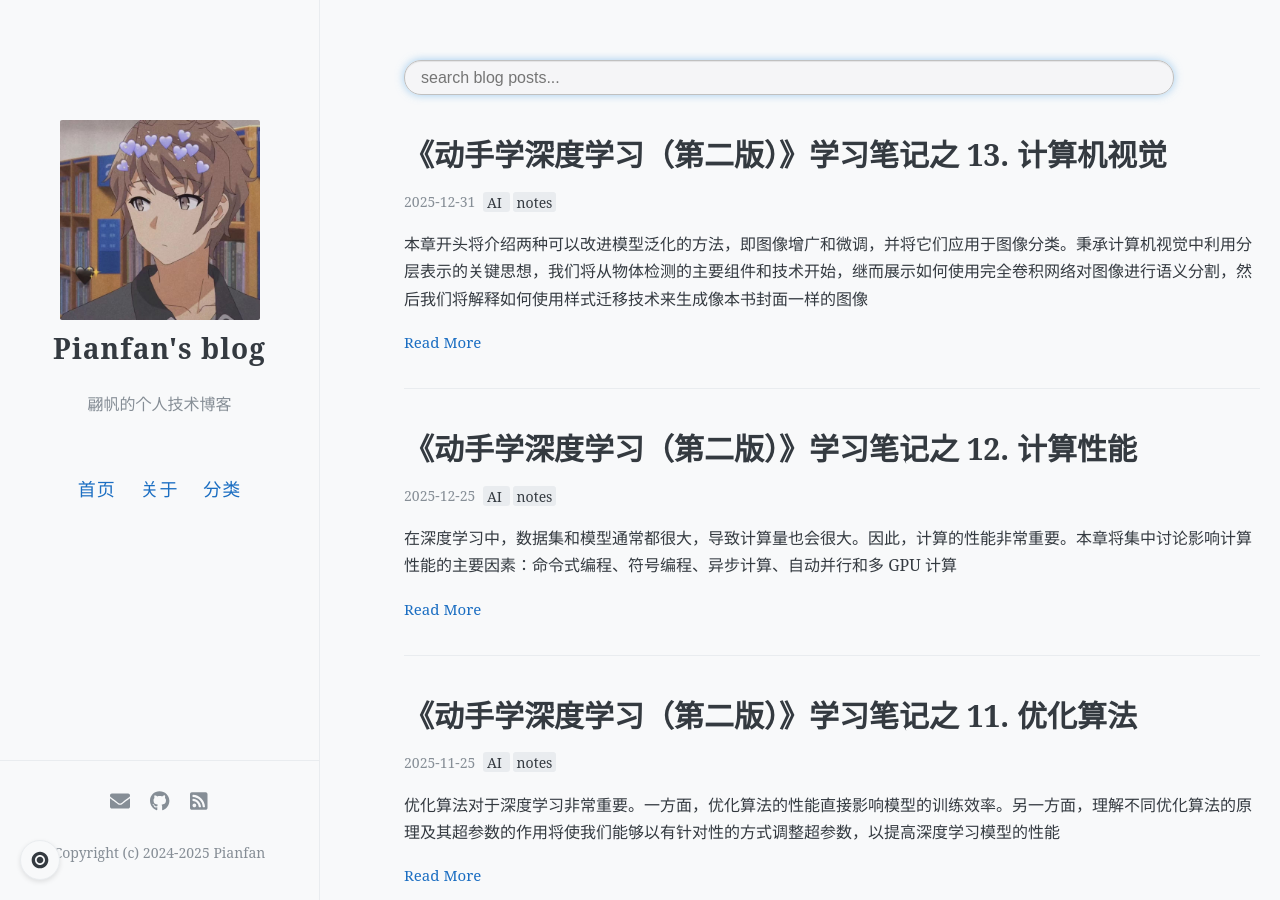
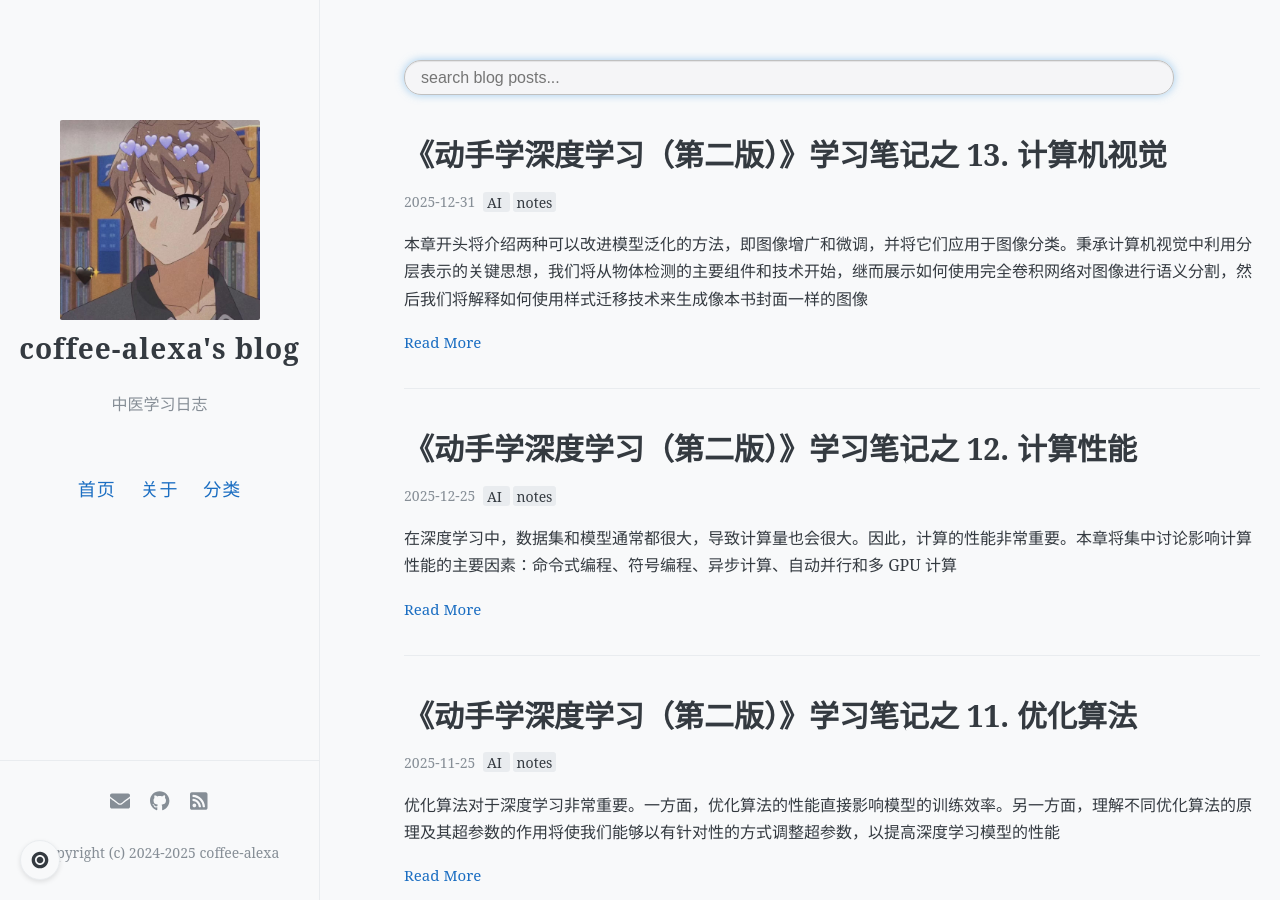
Before and after one commit to coffee-alexa/coffee-alexa.github.io, a Jekyll site: the page built from index.html, in a window 1280 px wide and 900 px high. Built offline with Jekyll 4.4.1, drawn with Linux system fonts in a browser that asks for light colours; a script that is not in the unit is left out; the list of posts is cut into pages by our own code; comment, search, counter and statistics services are not loaded.

Commit message:
更改配置

```diff
--- a/_config.yml
+++ b/_config.yml
@@ -1,8 +1,8 @@
-name: "Pianfan's blog"
-description: "翩帆的个人技术博客"
+name: "coffee-alexa's blog"
+description: "中医学习日志"
 
-avatar: https://pianfan.github.io/images/avatar.png
-favicon: https://pianfan.github.io/images/favicon.ico
+avatar: https://coffee-alexa.github.io/images/avatar.png
+favicon: https://coffee-alexa.github.io/images/favicon.ico
 
 navigation:
   - name: 首页
@@ -20,14 +20,14 @@ footer-links:
   zhihu:
   email: xiongyunhan@outlook.com
   facebook:
-  github: pianfan
+  github: coffee-alexa
   rss: welcome!
   twitter:
   youtube:
 
-footer-text: Copyright (c) 2024-2025 Pianfan
+footer-text: Copyright (c) 2024-2025 coffee-alexa
 
-url: https://pianfan.github.io
+url: https://coffee-alexa.github.io
 
 permalink: /:title/
 paginate_path: /page:num/
@@ -36,8 +36,8 @@ paginate_path: /page:num/
 gitalk:
   clientID: cba98a0db83eb062c0f8
   clientSecret: 46400b2614fb5c4189f6c5f662baee088712b316
-  repo: pianfan.github.io
-  owner: pianfan
+  repo: coffee-alexa.github.io
+  owner: coffee-alexa
 
 # The release of Jekyll Now
 version: v1.2.0
```
